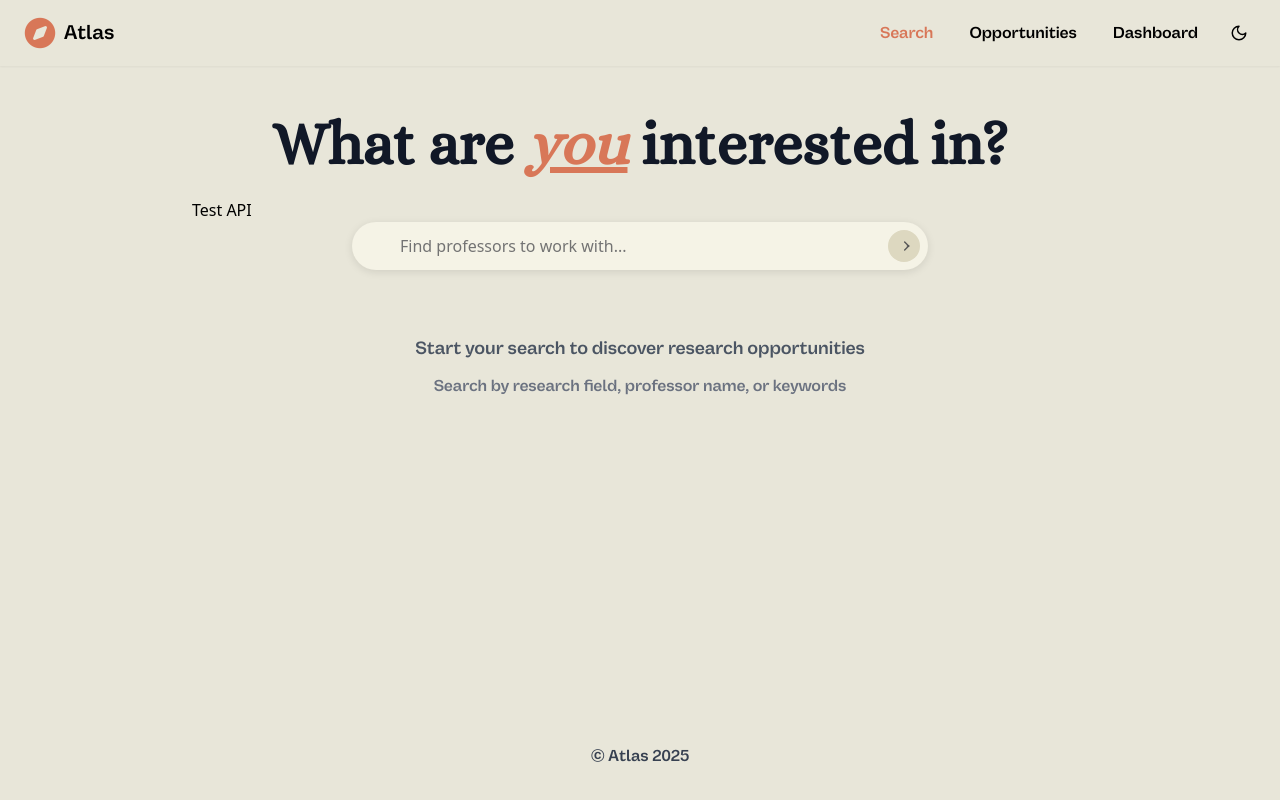
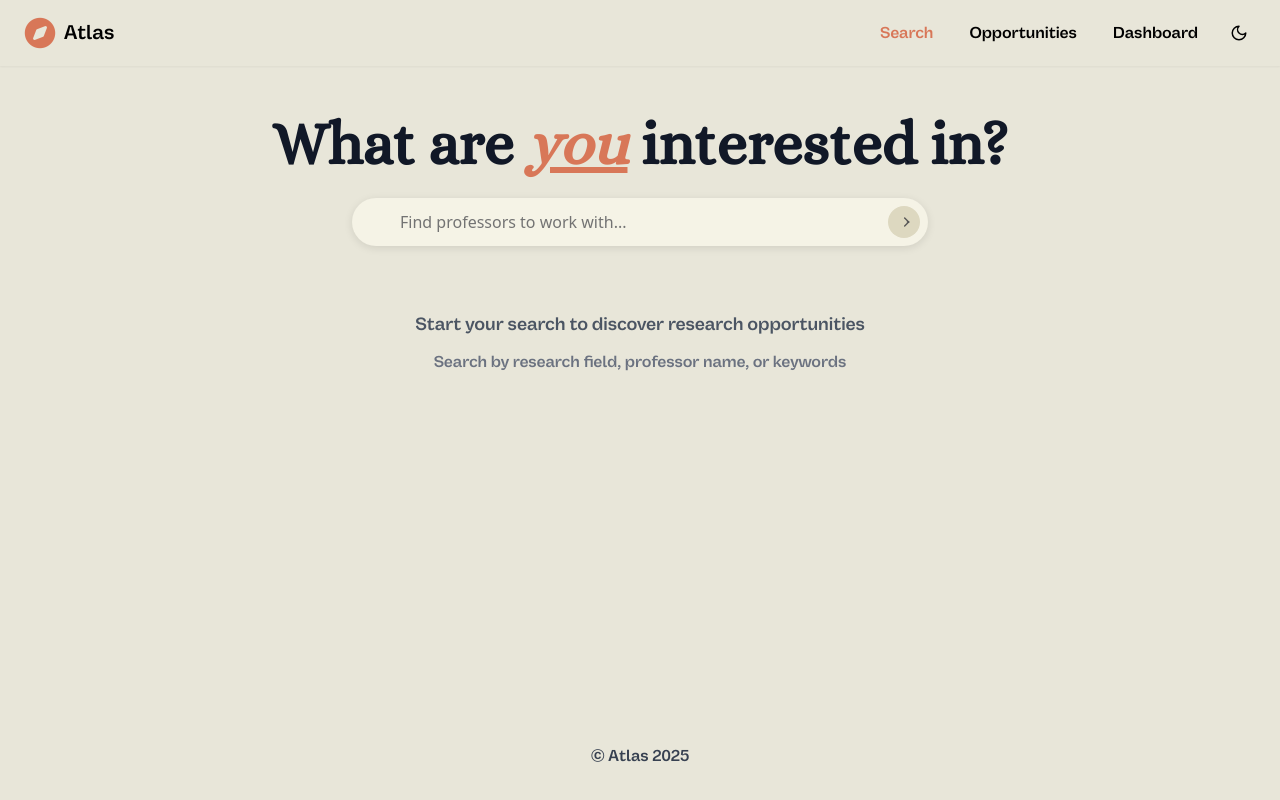
Before and after one commit to danielxies/atlas, a Next.js app: page /search in a window 1280 px wide. Built offline with nearby package versions, Linux system fonts and the light colour scheme.

Commit message:
removed test button

```diff
--- a/app/search/page.tsx
+++ b/app/search/page.tsx
@@ -40,7 +40,6 @@ export default function SearchPage() {
           <h1 className={`text-4xl md:text-5xl lg:text-6xl font-bold mb-6 text-center ${isDark ? 'text-[#d1cfbf]' : 'text-gray-900'} font-alice`}>
             What are <span className="text-claude-orange italic underline">you</span> interested in?
           </h1>
-          <button id="testApiButton">Test API</button>
           <div className="mb-10">
             <style jsx global>{`
               .search-input-container {
```
